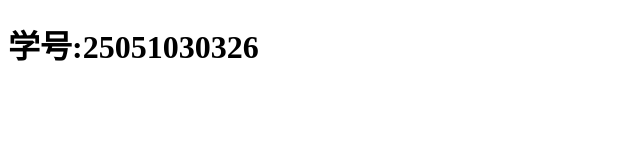
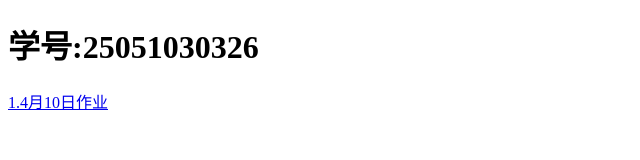
Before and after one commit to mdzsgy/mdzsgy.github.io, a plain HTML site: page index.html in a window 1280 px wide. Shown: the whole page, without its empty margins (0-640 px from the left). Drawn offline with Linux system fonts and the light colour scheme.

Commit message:
4月10 日1

```diff
--- a/index.html
+++ b/index.html
@@ -7,5 +7,6 @@
 </head>
 <body>
     <h1>学号:25051030326</h1>
+    <a href="11.html">1.4月10日作业</a>
 </body>
 </html>
```
